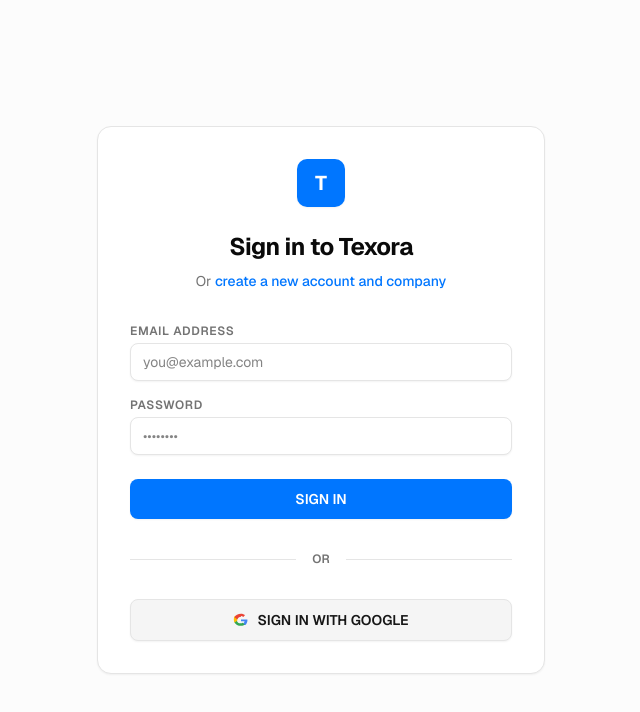
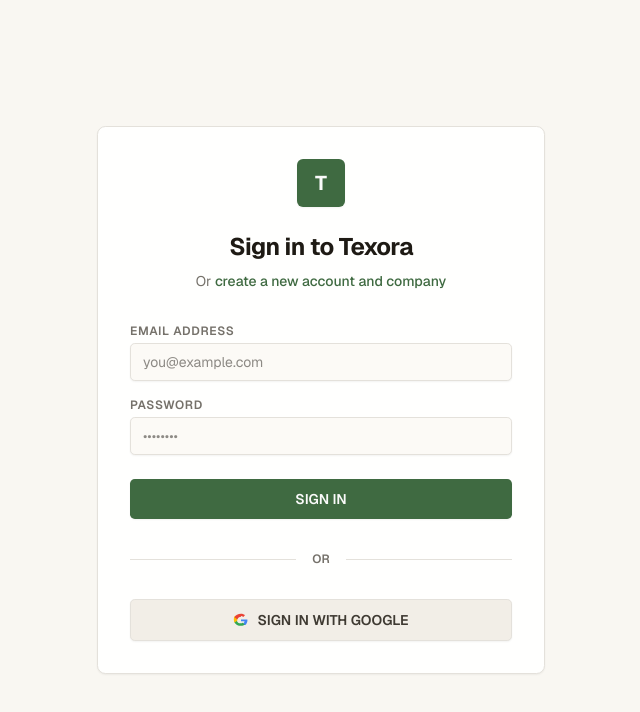
Before and after one commit to kabirjaipal/spun, a Next.js app: page /login in a window 1280 px wide. Shown: the top 712 px of the page, without its empty margins (319-959 px from the left). Built offline with nearby package versions, Linux system fonts and the light colour scheme; no server answers.

Commit message:
refactor: redesign UI with new theme palette and streamlined dashboard sidebar layout

```diff
--- a/app/(dashboard)/dashboard/layout.tsx
+++ b/app/(dashboard)/dashboard/layout.tsx
@@ -6,6 +6,7 @@
 import { eq } from "drizzle-orm";
 import { getUserPagePermissions } from "@/lib/permissions";
 import DashboardSidebar from "@/components/DashboardSidebar";
+import { Building2 } from "lucide-react";
 
 export default async function DashboardLayout({
   children,
@@ -48,14 +49,15 @@
       {/* Main Content Area */}
       <div className="flex flex-1 flex-col overflow-hidden">
         {/* Header */}
-        <header className="flex h-16 items-center justify-between border-b border-border bg-card px-6">
-          <div className="flex items-center gap-4">
-            <h1 className="text-lg font-bold text-foreground uppercase tracking-wide">
-              Texora Accounting ERP
+        <header className="flex h-12 items-center justify-between border-b border-border bg-card px-6">
+          <div className="flex items-center gap-2.5">
+            <Building2 className="h-4 w-4 text-primary" />
+            <h1 className="text-sm font-bold text-foreground uppercase tracking-wider">
+              {companyName}
             </h1>
           </div>
-          <div className="text-xs text-muted-foreground">
-            FINANCIAL YEAR START: <span className="font-semibold text-foreground">APR 01</span>
+          <div className="text-xs text-muted-foreground font-semibold uppercase tracking-wider">
+            FINANCIAL YEAR START: <span className="text-foreground">APR 01</span>
           </div>
         </header>
 
--- a/app/globals.css
+++ b/app/globals.css
@@ -47,52 +47,52 @@
 }
 
 :root {
-  --background: oklch(1 0 0);
-  --foreground: oklch(0.145 0 0);
-  --card: oklch(1 0 0);
-  --card-foreground: oklch(0.145 0 0);
-  --popover: oklch(1 0 0);
-  --popover-foreground: oklch(0.145 0 0);
-  --primary: oklch(0.585 0.233 253); /* Professional Blue */
-  --primary-foreground: oklch(1 0 0); /* White */
-  --secondary: oklch(0.97 0 0);
-  --secondary-foreground: oklch(0.205 0 0);
-  --muted: oklch(0.97 0 0);
-  --muted-foreground: oklch(0.556 0 0);
-  --accent: oklch(0.97 0 0);
-  --accent-foreground: oklch(0.205 0 0);
-  --destructive: oklch(0.577 0.245 27.325); /* Red */
-  --success: oklch(0.627 0.194 149.213); /* Green */
+  --background: oklch(0.985 0.006 80); /* Natural Linen background */
+  --foreground: oklch(0.22 0.012 80); /* Deep Espresso charcoal text */
+  --card: oklch(1 0.002 80); /* Soft warm white cards */
+  --card-foreground: oklch(0.22 0.012 80);
+  --popover: oklch(1 0.002 80);
+  --popover-foreground: oklch(0.22 0.012 80);
+  --primary: oklch(0.48 0.08 145); /* Calming Sage Green */
+  --primary-foreground: oklch(0.985 0 0); /* Off-white text on primary */
+  --secondary: oklch(0.95 0.01 80); /* Warm Sand accent */
+  --secondary-foreground: oklch(0.35 0.015 80);
+  --muted: oklch(0.95 0.01 80);
+  --muted-foreground: oklch(0.55 0.012 80);
+  --accent: oklch(0.95 0.01 80);
+  --accent-foreground: oklch(0.22 0.012 80);
+  --destructive: oklch(0.58 0.18 28); /* Crimson Red */
+  --success: oklch(0.62 0.16 145); /* Forest Green */
   --success-foreground: oklch(0.985 0 0);
-  --warning: oklch(0.769 0.188 70.08); /* Amber */
-  --warning-foreground: oklch(0.145 0 0);
-  --info: oklch(0.673 0.182 206.91); /* Cyan */
+  --warning: oklch(0.76 0.15 70); /* Amber */
+  --warning-foreground: oklch(0.22 0.012 80);
+  --info: oklch(0.65 0.12 210);
   --info-foreground: oklch(0.985 0 0);
-  --border: oklch(0.922 0 0);
-  --input: oklch(0.922 0 0);
-  --ring: oklch(0.585 0.233 253); /* Blue ring for focus states */
-  --radius: 0.625rem;
+  --border: oklch(0.91 0.008 80); /* Warm beige border */
+  --input: oklch(0.91 0.008 80);
+  --ring: oklch(0.48 0.08 145);
+  --radius: 0.375rem; /* Precision radius (6px) */
 }
 
 .dark {
-  --background: oklch(0.145 0 0);
-  --foreground: oklch(0.985 0 0);
-  --card: oklch(0.205 0 0);
-  --card-foreground: oklch(0.985 0 0);
-  --popover: oklch(0.205 0 0);
-  --popover-foreground: oklch(0.985 0 0);
-  --primary: oklch(0.678 0.198 252); /* Bright Blue */
-  --primary-foreground: oklch(1 0 0); /* White */
-  --secondary: oklch(0.269 0 0);
-  --secondary-foreground: oklch(0.985 0 0);
-  --muted: oklch(0.269 0 0);
-  --muted-foreground: oklch(0.708 0 0);
-  --accent: oklch(0.269 0 0);
-  --accent-foreground: oklch(0.985 0 0);
-  --destructive: oklch(0.704 0.191 22.216); /* Red */
-  --border: oklch(1 0 0 / 10%);
+  --background: oklch(0.14 0.005 80); /* Deep Espresso Dark */
+  --foreground: oklch(0.98 0.004 80);
+  --card: oklch(0.18 0.006 80);
+  --card-foreground: oklch(0.98 0.004 80);
+  --popover: oklch(0.18 0.006 80);
+  --popover-foreground: oklch(0.98 0.004 80);
+  --primary: oklch(0.62 0.08 145); /* Accessible Sage Green for dark mode */
+  --primary-foreground: oklch(0.14 0.005 80);
+  --secondary: oklch(0.22 0.005 80);
+  --secondary-foreground: oklch(0.98 0.004 80);
+  --muted: oklch(0.22 0.005 80);
+  --muted-foreground: oklch(0.65 0.005 80);
+  --accent: oklch(0.22 0.005 80);
+  --accent-foreground: oklch(0.98 0.004 80);
+  --destructive: oklch(0.65 0.18 28);
+  --border: oklch(1 0 0 / 12%);
   --input: oklch(1 0 0 / 15%);
-  --ring: oklch(0.678 0.198 252); /* Blue ring */
+  --ring: oklch(0.62 0.08 145);
 }
 
 @layer base {
--- a/components/DashboardSidebar.tsx
+++ b/components/DashboardSidebar.tsx
@@ -25,11 +25,6 @@
   permissions,
 }: DashboardSidebarProps) {
   const pathname = usePathname();
-
-  // Determine current page from permissions so the header shows the configured page title
-  const currentPage = permissions.find((p) => (p.pageUrl || "") && pathname.startsWith(p.pageUrl));
-  const headerTitle = currentPage ? currentPage.pageTitle : pathname;
-  const headerIcon = currentPage ? currentPage.pageIcon : "LayoutDashboard";
 
   // Helper for rendering icons dynamically
   const renderIcon = (iconName: string) => {
@@ -61,33 +56,26 @@
 
   return (
     <aside className="flex h-full w-64 flex-col border-r border-border bg-card text-card-foreground shrink-0 select-none">
-      {/* Gateway Header */}
-      <div className="flex h-16 flex-col justify-center border-b border-border px-4 bg-muted/20">
-        <div className="flex items-center gap-2">
-          <div className="flex h-7 w-7 items-center justify-center rounded bg-primary font-bold text-xs text-primary-foreground shadow-sm">
-            {renderIcon(headerIcon)}
-          </div>
-          <div className="flex flex-col overflow-hidden">
-            <span className="text-xs font-bold text-foreground uppercase tracking-widest leading-none">
-              {headerTitle}
-            </span>
-            <span className="truncate text-xs text-muted-foreground mt-0.5 font-medium font-sans">
-              {companyName.toUpperCase()}
-            </span>
-          </div>
+      {/* Brand Header */}
+      <div className="flex h-12 items-center gap-2.5 border-b border-border px-5">
+        <div className="flex h-5 w-5 items-center justify-center rounded bg-primary text-primary-foreground font-black text-xs shadow-sm shrink-0">
+          T
         </div>
+        <span className="text-xs font-black tracking-widest text-foreground uppercase">
+          Texora
+        </span>
       </div>
 
       {/* Navigation Menu */}
-      <div className="flex-1 overflow-y-auto px-2 py-3 space-y-4 font-sans text-xs">
+      <div className="flex-1 overflow-y-auto px-3 py-4 space-y-4 font-sans text-xs">
         {/* Dashboard Link always visible */}
-        <div className="px-1">
+        <div className="space-y-1">
           <Link
             href={dashboardHref}
-            className={`flex items-center gap-3 rounded px-2.5 py-1.5 font-semibold tracking-wide transition-all duration-200 hover:translate-x-0.5 ${
+            className={`flex items-center gap-2.5 rounded-md px-3 py-2 font-medium transition-all duration-150 ${
               dashboardActive
-                ? "bg-primary text-primary-foreground shadow-sm"
-                : "text-muted-foreground hover:bg-accent hover:text-accent-foreground"
+                ? "bg-primary text-primary-foreground shadow-sm font-semibold"
+                : "text-muted-foreground hover:bg-secondary/60 hover:text-foreground"
             }`}
           >
             <Icons.LayoutDashboard className="h-4 w-4 shrink-0" />
@@ -95,11 +83,10 @@
           </Link>
         </div>
 
-
         {/* Gateway Menu Panels */}
         {sortedGroupNames.map((groupName) => (
-          <div key={groupName} className="space-y-0.5 border border-border/50 rounded-lg p-1 bg-muted/5">
-            <span className="block px-2 py-1 text-xs font-bold uppercase tracking-wider text-muted-foreground/60 border-b border-border/20 mb-1">
+          <div key={groupName} className="space-y-1.5">
+            <span className="block px-3 py-0.5 text-xs font-bold uppercase tracking-wider text-muted-foreground/60">
               {groupName}
             </span>
             <div className="space-y-0.5">
@@ -109,10 +96,10 @@
                   <Link
                     key={item.accessItem}
                     href={item.pageUrl || "/dashboard"}
-                    className={`flex items-center gap-2.5 rounded px-2 py-1.5 font-semibold transition-all duration-200 hover:translate-x-0.5 ${
+                    className={`flex items-center gap-2.5 rounded-md px-3 py-2 font-medium transition-all duration-150 ${
                       isActive
-                        ? "bg-primary text-primary-foreground shadow-sm"
-                        : "text-muted-foreground hover:bg-accent hover:text-accent-foreground"
+                        ? "bg-primary text-primary-foreground shadow-sm font-semibold"
+                        : "text-muted-foreground hover:bg-secondary/60 hover:text-foreground"
                     }`}
                   >
                     {renderIcon(item.pageIcon || "File")}
@@ -126,25 +113,19 @@
       </div>
 
       {/* Sidebar Footer / User Profile & SignOut */}
-      <div className="border-t border-border p-3 flex flex-col gap-2.5 bg-muted/15">
-        <div className="flex items-center gap-2.5">
-          <div className="flex h-8 w-8 items-center justify-center rounded-full bg-accent text-accent-foreground text-xs font-semibold shrink-0">
-            {userName.charAt(0).toUpperCase()}
-          </div>
-          <div className="flex flex-col overflow-hidden text-xs">
-            <span className="truncate font-bold text-foreground leading-tight">{userName}</span>
-            <span className="truncate text-muted-foreground leading-none mt-0.5">{userEmail}</span>
-            <span className="mt-1 truncate text-xs uppercase text-primary font-extrabold tracking-wider">
-              {role}
-            </span>
-          </div>
+      <div className="border-t border-border py-2 px-3 flex items-center justify-between gap-3 bg-muted/5">
+        <div className="flex items-center gap-2 overflow-hidden text-xs">
+          <span className="truncate font-semibold text-foreground">{userName}</span>
+          <span className="rounded bg-secondary px-1.5 py-0.5 text-xs font-bold uppercase tracking-wider text-secondary-foreground shrink-0">
+            {role}
+          </span>
         </div>
         <button
           onClick={() => signOut({ callbackUrl: "/login" })}
-          className="flex w-full items-center justify-center gap-2 rounded border border-border bg-background px-3 py-1.5 text-xs font-bold text-muted-foreground hover:bg-accent hover:text-accent-foreground hover:border-accent hover:shadow-sm active:scale-[0.98] transition-all duration-200"
+          title="Sign Out"
+          className="flex h-7 w-7 items-center justify-center rounded-md border border-border bg-background text-muted-foreground hover:bg-destructive/10 hover:text-destructive hover:border-destructive/20 active:scale-[0.95] transition-all duration-150 cursor-pointer shrink-0"
         >
           <Icons.LogOut className="h-3.5 w-3.5" />
-          <span>SIGN OUT</span>
         </button>
       </div>
     </aside>
```
Also changed, not shown: 1 other file (tests, documents, lock files or other folders).
